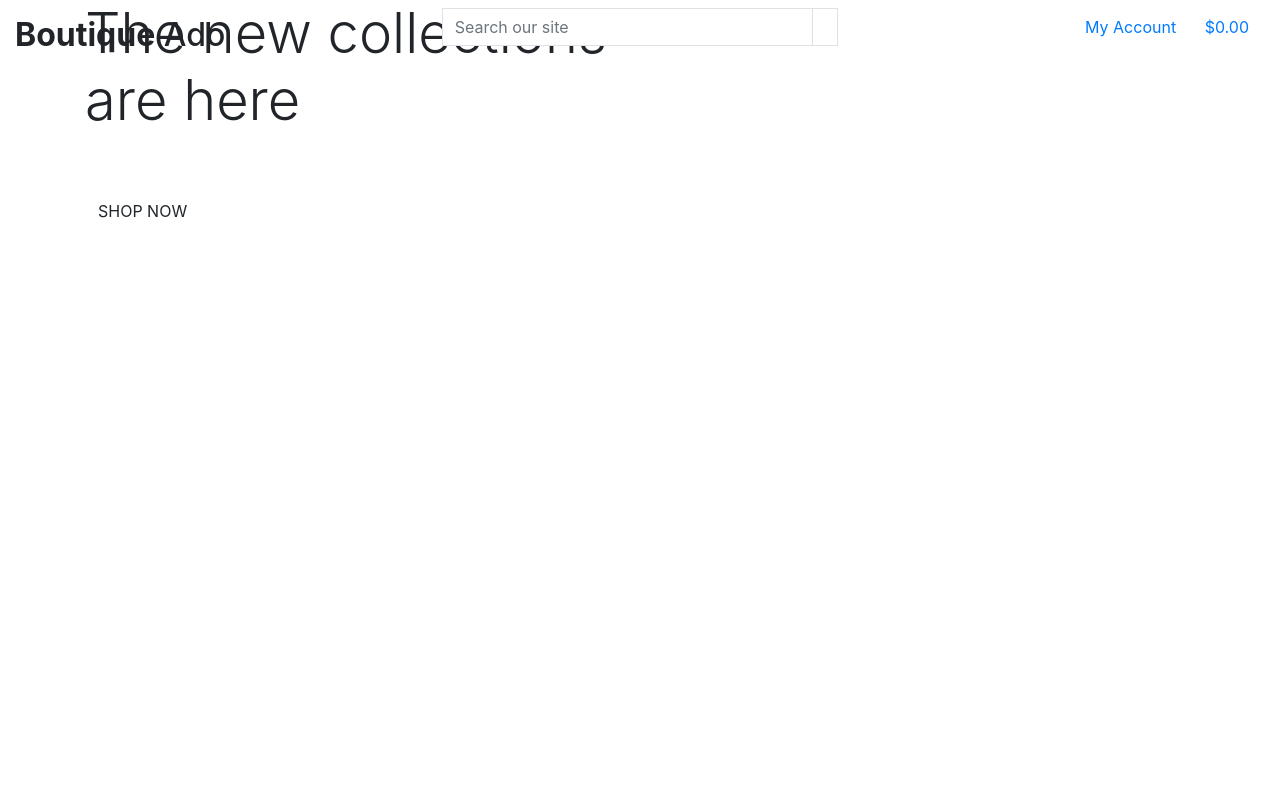
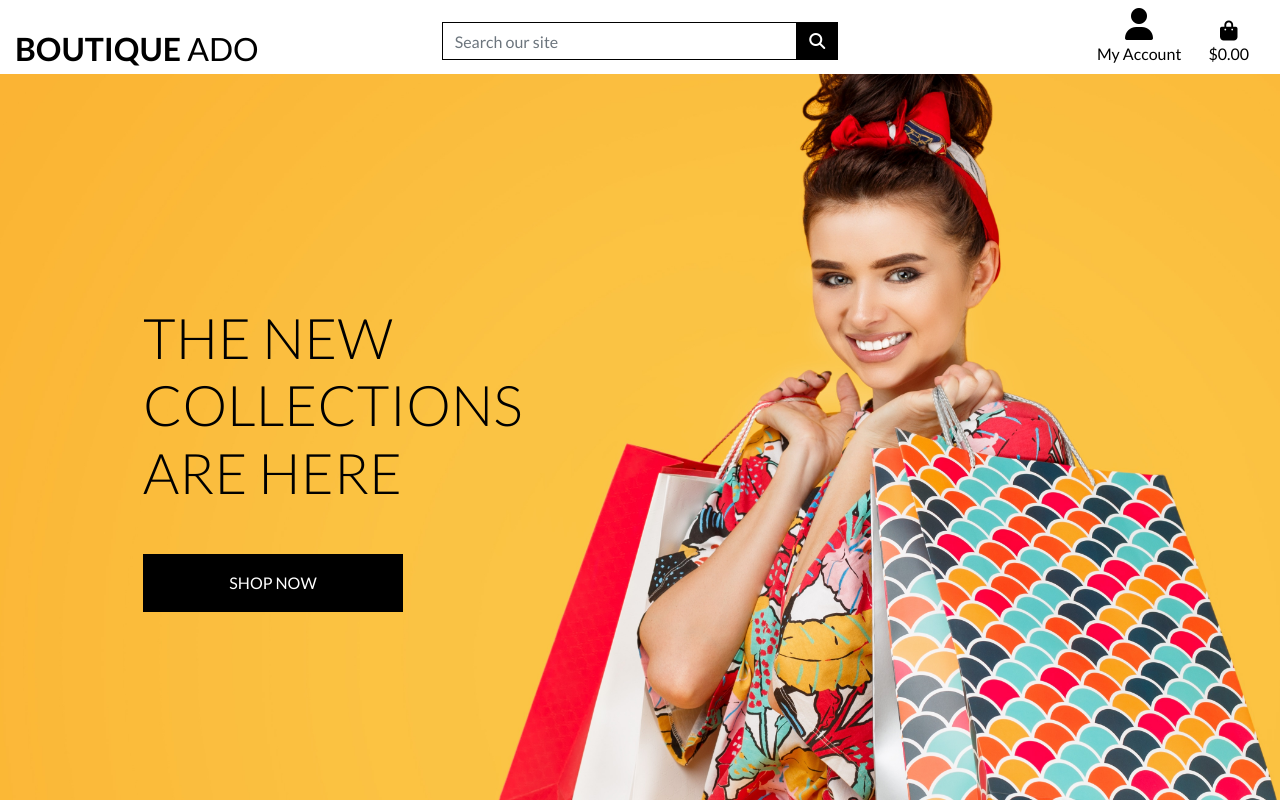
Before and after one commit to Inc21/boutique_ado, a Django app: page / in a window 1280 px wide. Run offline with Django 3.2, Linux system fonts and the light colour scheme; some libraries are stand-ins or nearby versions.

Commit message:
Completed homepage header and CSS

```diff
--- a/boutique_ado/settings.py
+++ b/boutique_ado/settings.py
@@ -153,6 +153,10 @@ USE_TZ = True
 # https://docs.djangoproject.com/en/3.2/howto/static-files/
 
 STATIC_URL = '/static/'
+STATICFILES_DIRS = (os.path.join(BASE_DIR, 'static'),)
+
+MEDIA_URL = '/media/'
+MEDIA_ROOT = os.path.join(BASE_DIR, 'media')  # where to store uploaded files
 
 # Default primary key field type
 # https://docs.djangoproject.com/en/3.2/ref/settings/#default-auto-field
--- a/boutique_ado/urls.py
+++ b/boutique_ado/urls.py
@@ -15,9 +15,11 @@ Including another URLconf
 """
 from django.contrib import admin
 from django.urls import path, include
+from django.conf import settings
+from django.conf.urls.static  import static
 
 urlpatterns = [
     path('admin/', admin.site.urls),
     path('accounts/', include('allauth.urls')),
     path('', include('home.urls'))
-]
+] + static(settings.MEDIA_URL, document_root=settings.MEDIA_ROOT)
--- /dev/null
+++ b/static/css/base.css
@@ -0,0 +1,81 @@
+html {
+    height: 100%;
+}
+
+body {
+    background: url('/media/homepage_background_cropped.jpg') no-repeat center center fixed;
+    background-size: cover;
+    height: calc(100vh - 164px);
+    color: #555;
+    font-family: 'Lato';
+}
+
+/* from Bulma */
+.icon {
+    align-items: center;
+    display: inline-flex;
+    justify-content: center;
+    height: 1.5rem;
+    width: 1.5rem;
+}
+
+.logo-font {
+    text-transform: uppercase;
+}
+
+.main-logo-link {
+    width: fit-content;
+}
+
+.shop-now-button {
+    background: black;
+    color: white;
+    min-width: 260px;
+}
+
+.btn-black {
+    background: black;
+    color: white;
+}
+
+.shop-now-button:hover,
+.shop-now-button:active,
+.shop-now-button:focus,
+.btn-black:hover,
+.btn-black:active,
+.btn-black:focus {
+    background: #222;
+    color: white;
+}
+
+.text-black {
+    color: #000 !important;
+}
+
+.border-black {
+    border: 1px solid black !important;
+}
+
+/* -------------------------------- Media Queries */
+
+/* Slightly larger container on xl screens */
+@media (min-width: 1200px) {
+  .container {
+    max-width: 80%;
+  }
+}
+
+/* fixed top navbar only on medium and up */
+@media (min-width: 992px) {
+    .fixed-top-desktop-only {
+        position: fixed;
+        top: 0;
+        right: 0;
+        left: 0;
+        z-index: 1030;
+    }
+
+    .header-container {
+        padding-top: 164px;
+    }
+}
--- a/templates/base.html
+++ b/templates/base.html
@@ -15,12 +15,17 @@
 
     {% block corecss %}
     <link rel="stylesheet" href="https://cdn.jsdelivr.net/npm/bootstrap@4.6.2/dist/css/bootstrap.min.css" integrity="sha384-xOolHFLEh07PJGoPkLv1IbcEPTNtaed2xpHsD9ESMhqIYd0nLMwNLD69Npy4HI+N" crossorigin="anonymous">
+    <link rel="preconnect" href="https://fonts.googleapis.com">
+    <link rel="preconnect" href="https://fonts.gstatic.com" crossorigin>
+    <link href="https://fonts.googleapis.com/css2?family=Lato:ital,wght@0,100;0,300;0,400;0,700;0,900;1,100;1,300;1,400;1,700;1,900&display=swap" rel="stylesheet">
+    <link rel="stylesheet" href="{% static 'css/base.css' %}">
     {% endblock corecss %}
 
         {% block extra_css %}
         {% endblock extra_css %}
 
     {% block corejs %}
+    <script src="https://kit.fontawesome.com/64b115579c.js" crossorigin="anonymous"></script>
     <script src="https://cdn.jsdelivr.net/npm/jquery@3.5.1/dist/jquery.min.js" integrity="sha256-9/aliU8dGd2tb6OSsuzixeV4y/faTqgFtohetphbbj0=" crossorigin="anonymous"></script>
     <script src="https://cdn.jsdelivr.net/npm/bootstrap@4.6.2/dist/js/bootstrap.bundle.min.js" integrity="sha384-Fy6S3B9q64WdZWQUiU+q4/2Lc9npb8tCaSX9FK7E8HnRr0Jz8D6OP9dO5Vg3Q9ct" crossorigin="anonymous"></script>
     {% endblock corejs %}
@@ -32,7 +37,7 @@
   </head>
   <body>
     <header class="container-fluid fixed-top">
-      <div class="row">
+      <div id="topnav" class="row bg-white pt-lg-2 d-noned-lg-flex">
         <div class="col-12 col-lg-4 my-auto py-1py-lg-0 text-lg-left">
           <a href="{% url 'home' %}" class="nav-link main-logo-link"></a>
           <h2 class="logo-font text-black my-0"><strong>Boutique</strong> Ado</h2>
```
Also changed, not shown: media/homepage_background_cropped.jpg (added).
